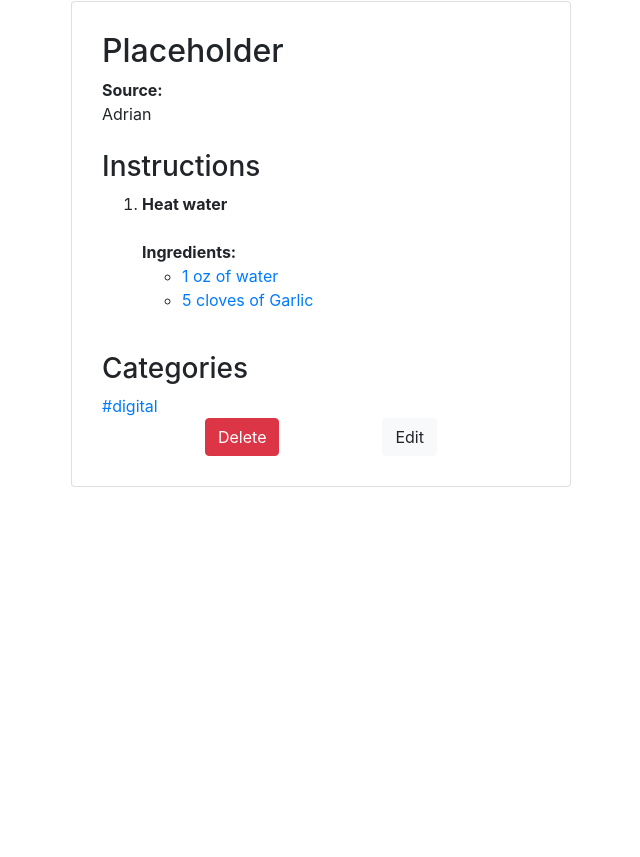
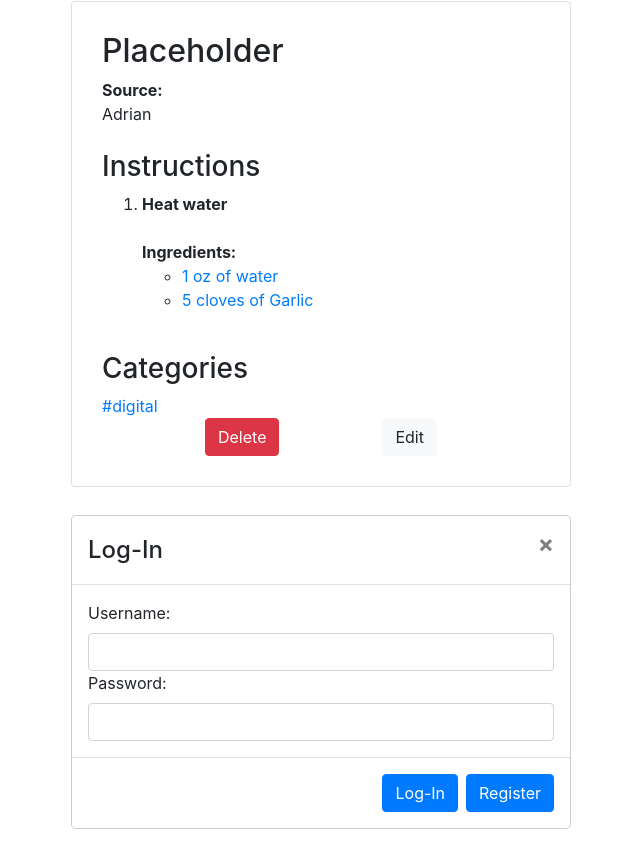
Before and after one commit to ft-secret-recipes-1/front-end, a React (Create React App) app in the folder secret-recipes-front-end/: page / in a window 1280 px wide. Shown: the part 507-1364 px from the top of the page, without its empty margins (319-959 px from the left). Before the commit the page ends 994 px from the top, so only its background shows below. Built offline with nearby package versions, Linux system fonts and the light colour scheme.

Commit message:
Put together hacky redirect, maybe unit 3 devs will have better solution?

```diff
--- a/secret-recipes-front-end/src/App.js
+++ b/secret-recipes-front-end/src/App.js
@@ -1,6 +1,7 @@
 import "./App.css";
 import AddRecipe from "./components/AddRecipe";
 import Homepage from './components/Homepage/Homepage'
+import SignInForm from "./components/Login/SignInForm"
 import "bootstrap/dist/css/bootstrap.min.css";
 
 function App() {
@@ -8,6 +9,7 @@ function App() {
     <div className="App">
       <AddRecipe />
       <Homepage />
+      <SignInForm />
     </div>
   );
 }
--- a/secret-recipes-front-end/src/components/Login/SignInForm.js
+++ b/secret-recipes-front-end/src/components/Login/SignInForm.js
@@ -1,7 +1,6 @@
 import {useState} from "react";
 import Button from "react-bootstrap/esm/Button";
 import Modal from "react-bootstrap/Modal";
-import ButtonGroup from "react-bootstrap/ButtonGroup"
 
 const initialState = {
     userName: '',
@@ -10,23 +9,26 @@ const initialState = {
 
 
 const SignInForm = (props) => {
-    const {changeHandler} = props;
     const [formSign, setFormSign] = useState(initialState);
 
     const changeHandler = (e) => {
         e.preventDefault();
         setFormSign({
-            ...recipeData,
+            ...formSign,
             [e.target.name]: e.target.value
         });
+    }
+
+    const navToLink = (ev) => {
+      console.log(ev.target.title)
     }
 
     return (
         <Modal.Dialog>
             <Modal.Header closeButton>
-                <Modal.title>
+                <Modal.Title>
                     Log-In
-                </Modal.title>
+                </Modal.Title>
             </Modal.Header>
             <Modal.Body>
                 <form>
@@ -46,9 +48,11 @@ const SignInForm = (props) => {
                 </form>
             </Modal.Body>
             <Modal.Footer>
-                <Button onClick={redirectTo}>Log-In</Button>
-                <Button onClick={navToLink}>Register</Button>
+                <Button title='' onClick={navToLink}>Log-In</Button>
+                <Button title='' onClick={navToLink}>Register</Button>
             </Modal.Footer>
         </Modal.Dialog>
     )
 }
+
+export default SignInForm;
```
